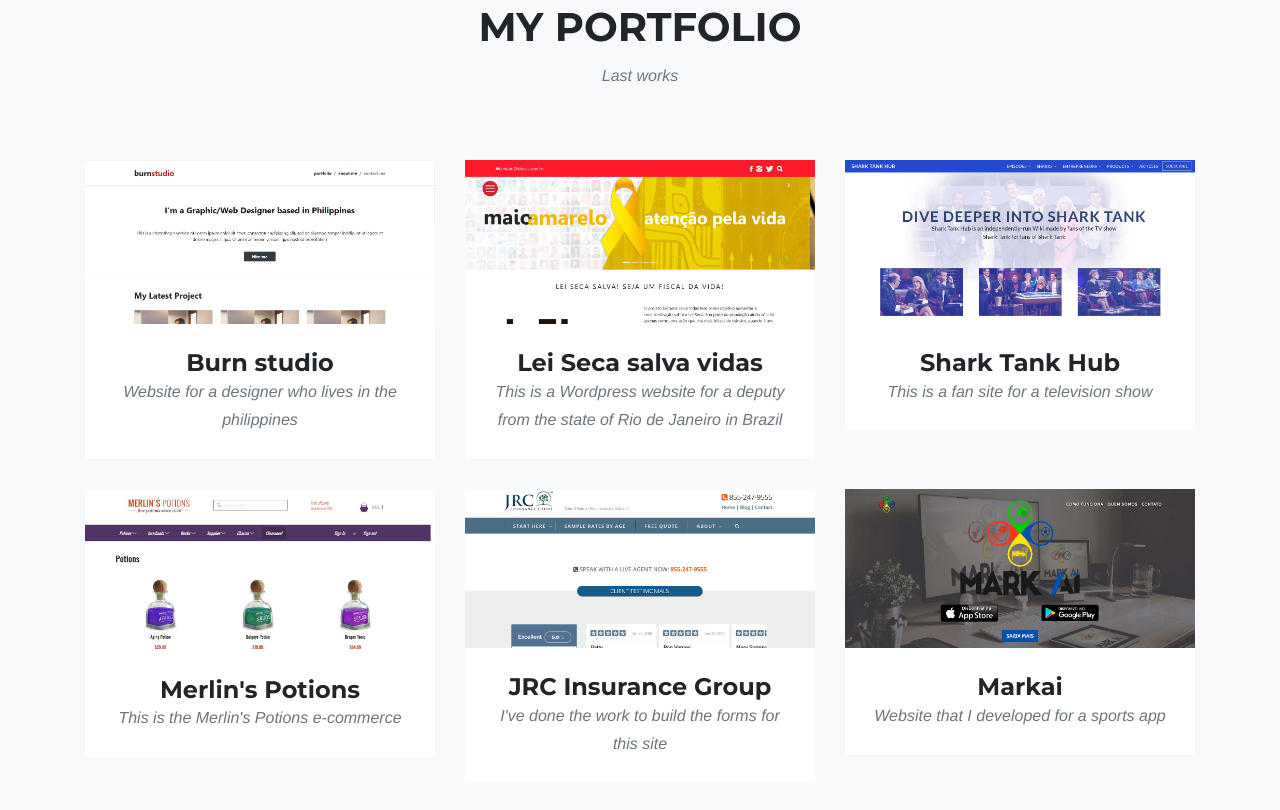
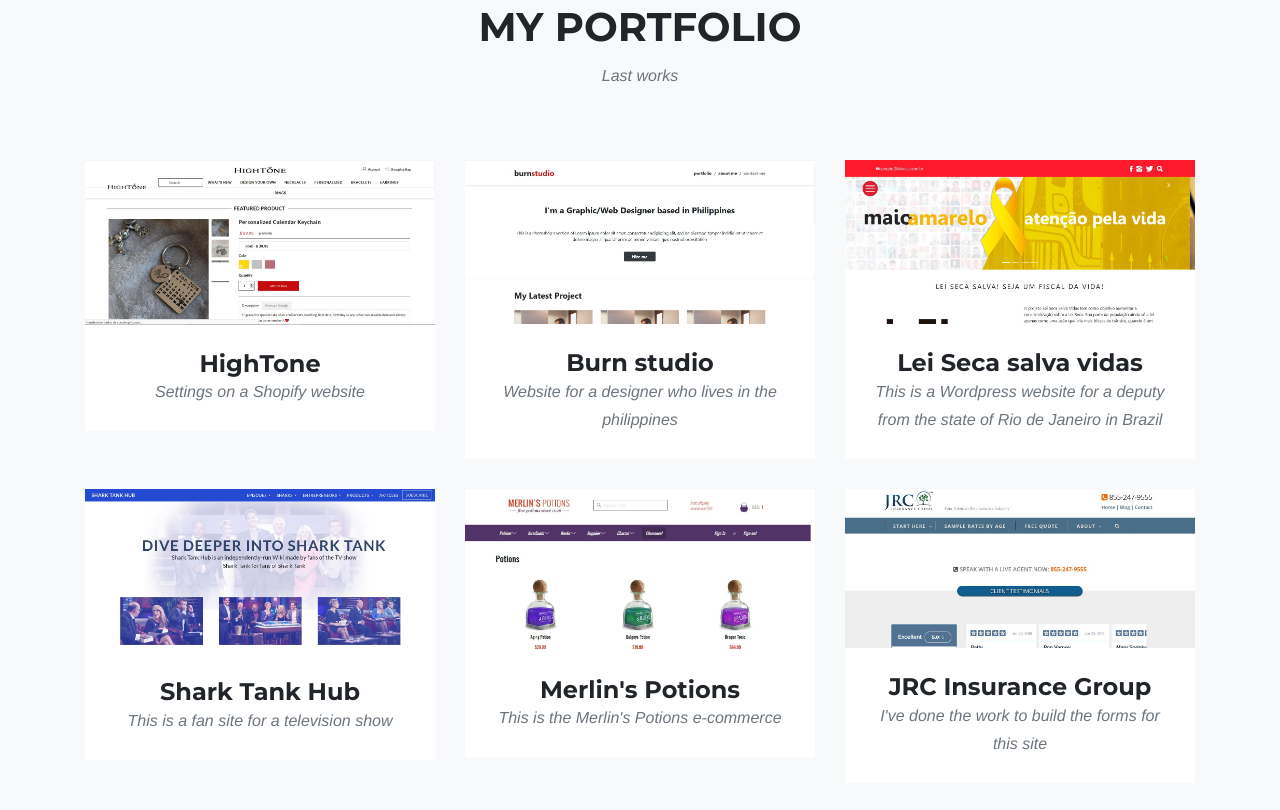
Before and after one commit to RodrigoWebDev/RodrigoWebDev.github.io, a plain HTML site: page index.html in a window 1280 px wide. Shown: the part 797-1607 px from the top of the page. Drawn offline with Linux system fonts and the light colour scheme; a web font is replaced by a local one.

Commit message:
Adicionado projeto Hightone

```diff
--- a/index.html
+++ b/index.html
@@ -74,6 +74,20 @@
                 </div>
             </div>
             <div class="row">
+               <div class="col-md-4 col-sm-6 portfolio-item">
+                    <a class="portfolio-link" href="https://hightonejewelry.com/" target="_blank">
+                        <div class="portfolio-hover">
+                            <div class="portfolio-hover-content">
+                                <i class="fa fa-eye fa-3x"></i>
+                            </div>
+                        </div>
+                        <img class="img-fluid" src="img/portfolio/hightone.jpg" alt="HighTone">
+                    </a>
+                    <div class="portfolio-caption">
+                        <h4>HighTone</h4>
+                        <p class="text-muted">Settings on a Shopify website</p>
+                    </div>
+                </div>
                 <div class="col-md-4 col-sm-6 portfolio-item">
                     <a class="portfolio-link" href="https://rodrigowebdev.github.io/peppery-teste/#" target="_blank">
                         <div class="portfolio-hover">
@@ -144,20 +158,6 @@
                         <p class="text-muted">I've done the work to build the forms for this site</p>
                     </div>
                 </div>
-                <div class="col-md-4 col-sm-6 portfolio-item">
-                    <a class="portfolio-link" href="http://markai.com.br/" target="_blank">
-                        <div class="portfolio-hover">
-                            <div class="portfolio-hover-content">
-                                <i class="fa fa-eye fa-3x"></i>
-                            </div>
-                        </div>
-                        <img class="img-fluid" src="img/portfolio/markai.jpg" alt="Markai">
-                    </a>
-                    <div class="portfolio-caption">
-                        <h4>Markai</h4>
-                        <p class="text-muted">Website that I developed for a sports app</p>
-                    </div>
-                </div>
                 <a class=" btn btn-primary btn-xl text-uppercase js-scroll-trigger" href="portfolio.html">See all</a>
             </div>
         </div>
```
Also changed, not shown: portfolio.html (+15 -1 lines), img/portfolio/hightone.jpg (added).
